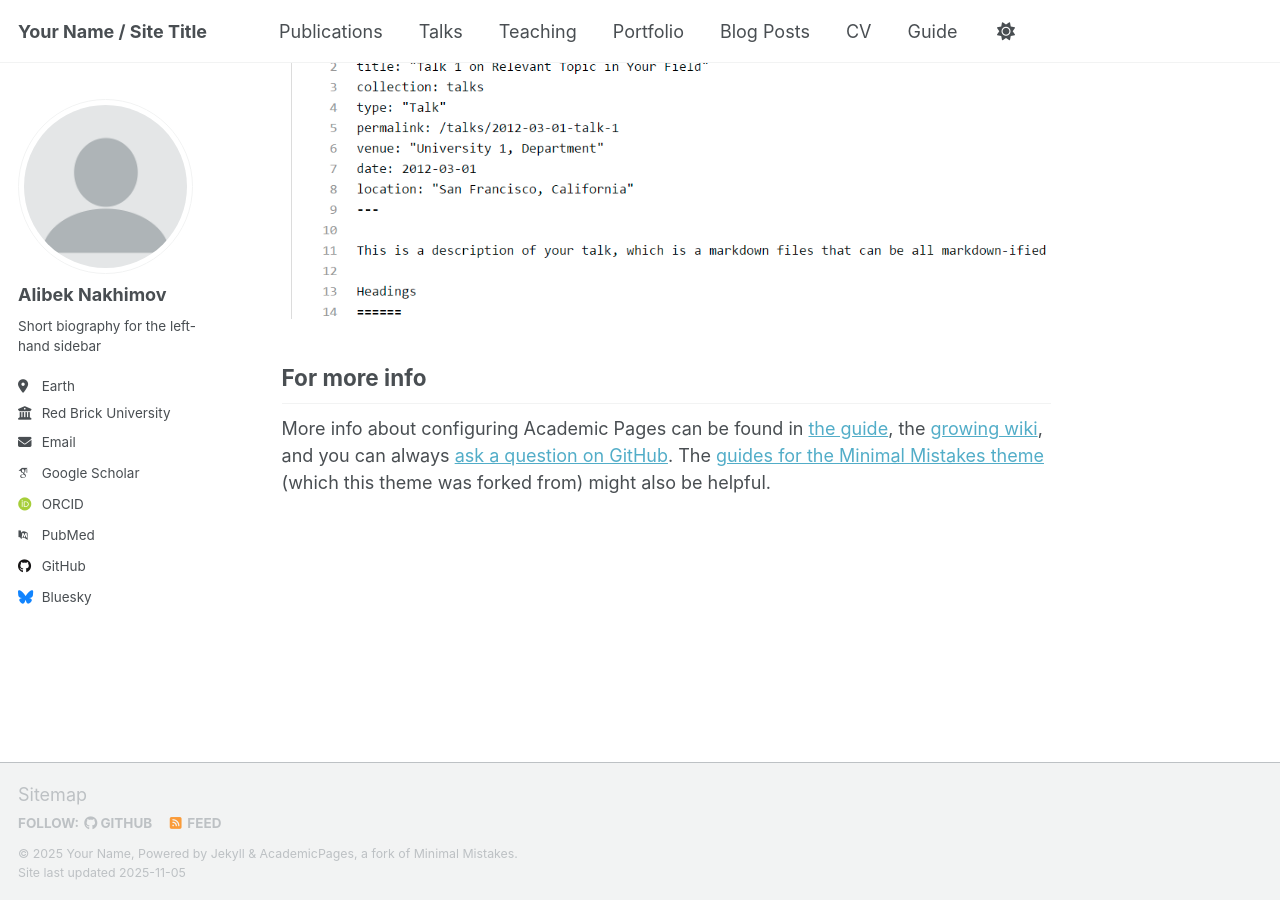
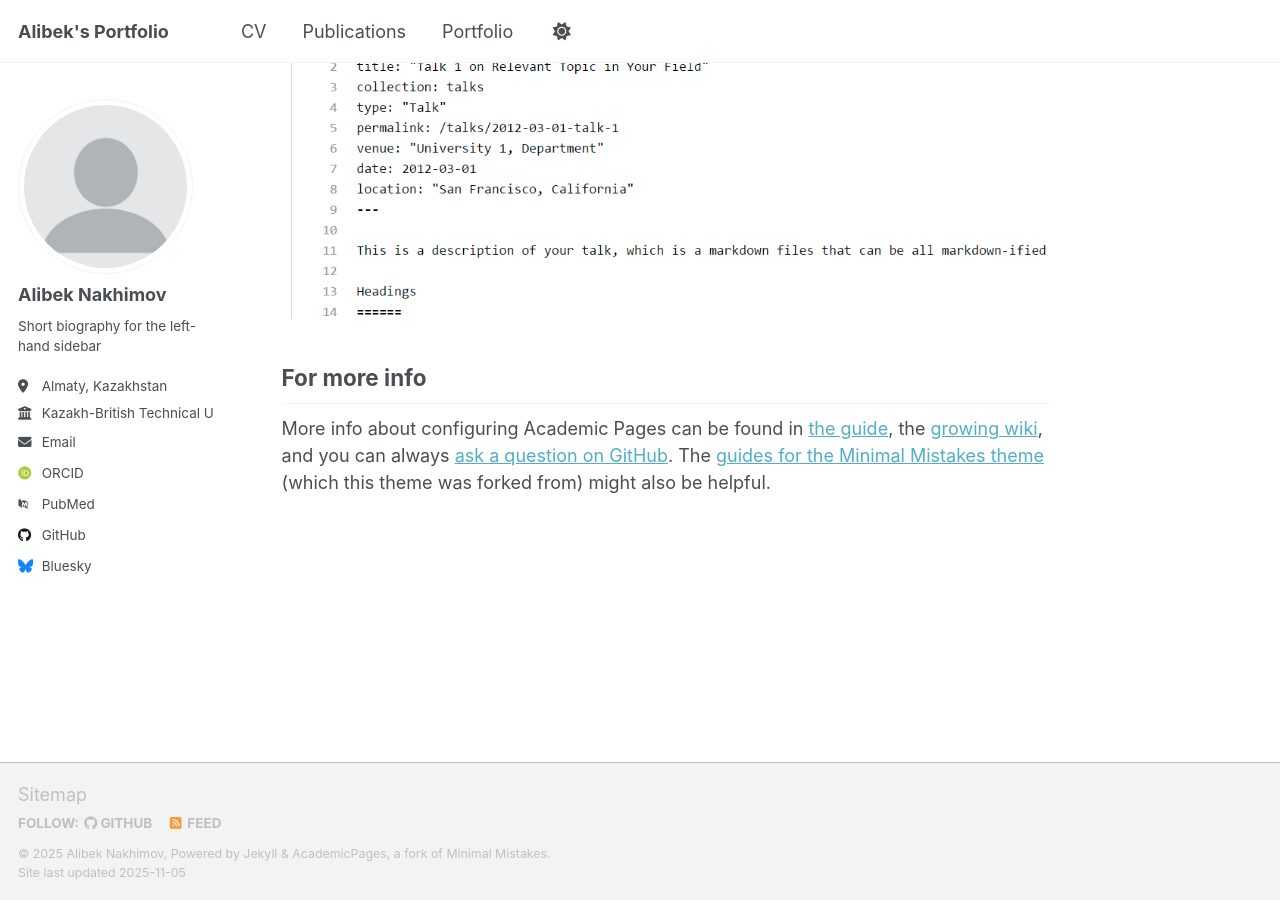
Before and after one commit to alibeknakhimov/portfolio.github.io, a Jekyll site: the page built from _pages/about.md, in a window 1280 px wide and 900 px high, scrolled down 2880 px. Built offline with Jekyll 4.4.1, drawn with Linux system fonts in a browser that asks for light colours; some web fonts are replaced; a script that is not in the unit is left out.

```diff
--- a/_config.yml
+++ b/_config.yml
@@ -9,10 +9,10 @@
 # Basic Site Settings
 locale                   : "en-US"
 site_theme               : "default" # Currently available options are "default", "air"
-title                    : "Your Name / Site Title"
+title                    : "Alibek's Portfolio"
 title_separator          : "-"
-name                     : &name "Your Name"
-description              : &description "Your Name's academic portfolio"   # Update this with a general description of your site, this is the default if not overridden by a page
+name                     : &name "Alibek Nakhimov"
+description              : &description "project description"   # Update this with a general description of your site, this is the default if not overridden by a page
 url                      : https://alibeknakhimov.github.io/portfolio.github.io # The base hostname & protocol for your site e.g. "https://[your GitHub username].github.io",
                                                            # or if you already have some other page hosted on Github then use "https://[your GitHub username].github.io/[Your Repo Name]"
 baseurl                  : "" # the subpath of your site, e.g. "/blog"
@@ -27,15 +27,15 @@ author:
   name             : "Alibek Nakhimov"
   pronouns         : # example: "she/her"
   bio              : "Short biography for the left-hand sidebar"
-  location         : "Earth"
-  employer         : "Red Brick University"
+  location         : "Almaty, Kazakhstan"
+  employer         : "Kazakh-British Technical University"
   uri              : # URL
-  email            : "none@example.org"
+  email            : "mega.nahimovs5@gmail.com"
 
   # Academic websites
   academia         : # URL
   arxiv            : # URL - Update with the correct link to your profile
-  googlescholar    : "https://scholar.google.com/citations?user=PS_CX0AAAAAJ"
+  # googlescholar    : "https://scholar.google.com/citations?user=PS_CX0AAAAAJ"
   inspire-hep      : # URL
   impactstory      : # URL
   orcid            : "https://orcid.org/yourorcidurl"
```
Also changed, not shown: _data/navigation.yml (+13 -10 lines).
